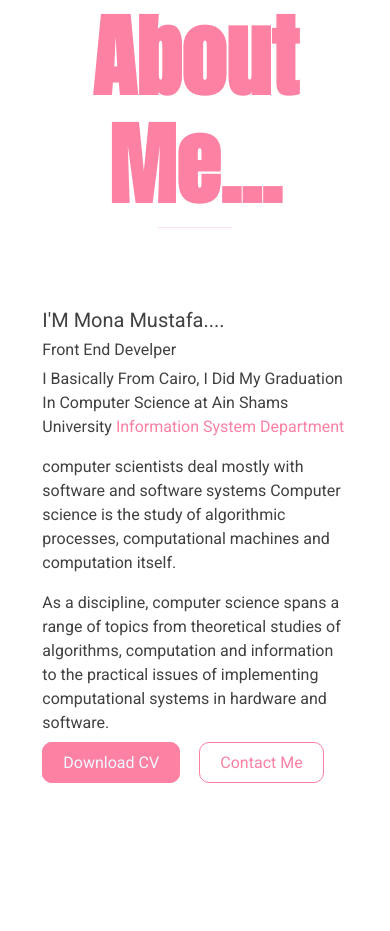
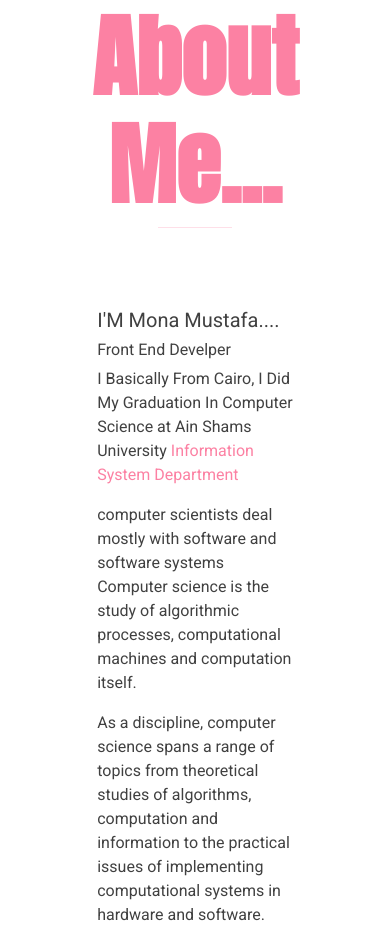
Before and after one commit to monaamustafa/Resume, a plain HTML site: page index.html in a window 390 px wide. Shown: the part 1079-2010 px from the top of the page. Drawn offline with nearby package versions, Linux system fonts and the light colour scheme; a web font is replaced by a local one.

Commit message:
about edits v3

```diff
--- a/assets/css/main.css
+++ b/assets/css/main.css
@@ -92,6 +92,10 @@ font-family: 'WindSong', cursive;
 }
 
 /* Home */
+
+/* ************************************************************
+
+***************************************************************/
 .home {
     text-transform: capitalize;
 
@@ -128,6 +132,9 @@ font-family: 'WindSong', cursive;
     color: aliceblue;
 }
 
+/* ************************************************************
+
+***************************************************************/
 /* About */
 .About{
     /* text-align: center; */
@@ -162,14 +169,19 @@ font-family: 'WindSong', cursive;
         margin-bottom: 5%;
     }
     .AboutDetails{
-    width: 90%;
+    margin-bottom: 2%;
+    /* WIDTH: 91%; */
+    display: block;
+    width: 60%;
+    margin-left: auto;
+    margin-right: auto;
     }
 
 }
 
+/* ************************************************************
 
-
-
+***************************************************************/
 
 
 
@@ -184,6 +196,9 @@ font-family: 'WindSong', cursive;
 
 /* Footer  */
 
+/* ************************************************************
+
+***************************************************************/
 footer{
     background-color:rgba(71, 71, 71, 0.973);
 margin:0;
```
